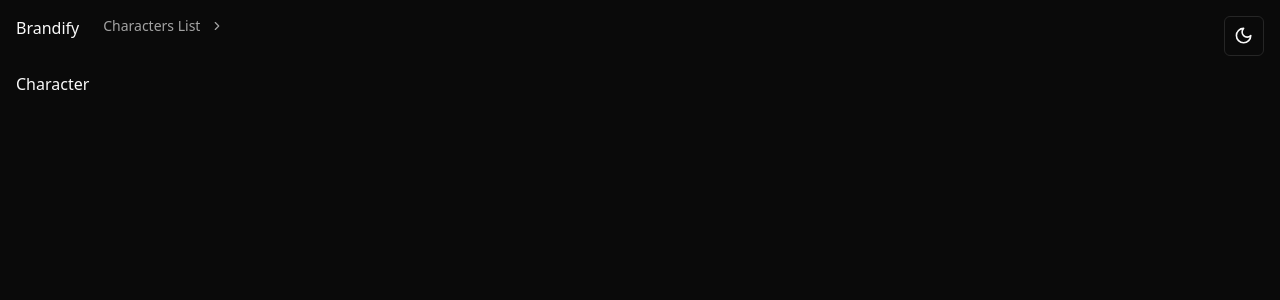
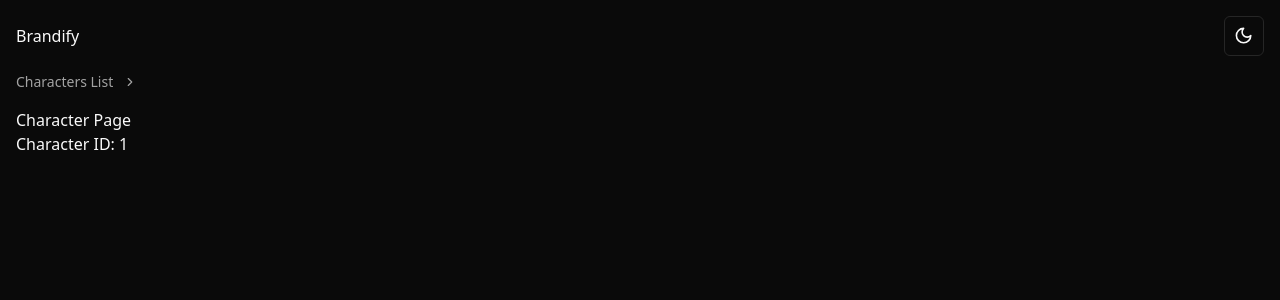
Before and after one commit to CyprienDeRoef/rick-morty, a Next.js app: page /1 in a window 1280 px wide. Shown: the top 300 px of the page. Built offline with nearby package versions, Linux system fonts and the light colour scheme.

Commit message:
wip: Made changes to Breadcrumb and add new method in /data

```diff
--- a/app/[characterId]/page.tsx
+++ b/app/[characterId]/page.tsx
@@ -1,7 +1,16 @@
-export default async function Page() {
+import React from 'react';
+
+export default async function Page({
+    params
+}: {
+    params: {
+        characterId: string;
+    };
+}): Promise<React.JSX.Element> {
     return (
-        <>
-            <h1>Character</h1>
-        </>
+        <div className='container'>
+            <h1>Character Page</h1>
+            <p>Character ID: { params.characterId }</p>
+        </div>
     );
 }
--- a/app/layout.tsx
+++ b/app/layout.tsx
@@ -31,13 +31,11 @@ export default function RootLayout({
             <body
                 className={ `${geistSans.variable} ${geistMono.variable} antialiased p-4 space-y-4` }
             >
-                <header className="flex justify-between">
-                    <div className="flex gap-6">
-                        <h1>Brandify</h1>
-                        <GlobalBreadcrumb />
-                    </div>
+                <header className="flex justify-between items-center">
+                    <h1>Brandify</h1>
                     <ModeToggle />
                 </header>
+                <GlobalBreadcrumb />
                 { children }
             </body>
         </html>
--- a/components/GlobalBreadcrumb.tsx
+++ b/components/GlobalBreadcrumb.tsx
@@ -2,11 +2,8 @@
 
 import React from 'react';
 import { Breadcrumb, BreadcrumbItem, BreadcrumbLink, BreadcrumbList, BreadcrumbSeparator } from "@/components/ui/breadcrumb";
-import { usePathname } from 'next/navigation';
 
-export function GlobalBreadcrumb() {
-    const paths: string = usePathname() || '';
-
+export function GlobalBreadcrumb({ characterName }: { characterName?: string; }): React.JSX.Element {
     return (
         <Breadcrumb>
             <BreadcrumbList>
@@ -16,6 +13,11 @@ export function GlobalBreadcrumb() {
                     </BreadcrumbLink>
                 </BreadcrumbItem>
                 <BreadcrumbSeparator />
+                <BreadcrumbItem>
+                    <BreadcrumbLink>
+                        { characterName }
+                    </BreadcrumbLink>
+                </BreadcrumbItem>
             </BreadcrumbList>
         </Breadcrumb>
     );
```
Also changed, not shown: lib/data/getSpecificCharacter.ts (added, +15 -0 lines).
